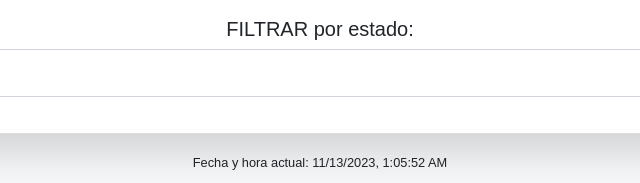
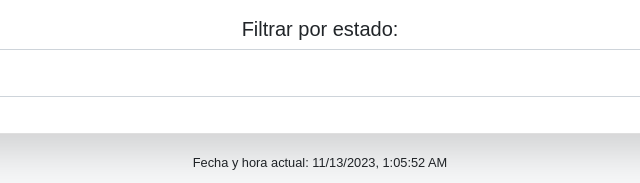
Before and after one commit to francotroyano/lista-de-tareas, a plain HTML site: page index.html in a window 1280 px wide. Shown: the part 189-372 px from the top of the page, 320-960 px from the left. Drawn offline with nearby package versions, Linux system fonts and the light colour scheme.

Commit message:
Update index.html

```diff
--- a/index.html
+++ b/index.html
@@ -19,7 +19,7 @@
           <button type="button" onclick="addTask()" class="btn btn-primary btn-lg">Agregar tarea</button>
         </form>
         <div class="form-group text-center">
-          <label for="taskFilter" class="h5">FILTRAR por estado:</label>
+          <label for="taskFilter" class="h5">Filtrar por estado:</label>
           <select id="taskFilter" onchange="filterTasks()" class="form-control form-control-lg">
             <option value="all">Mostrar Todas</option>
             <option value="active">Mostrar Activas</option>
```
